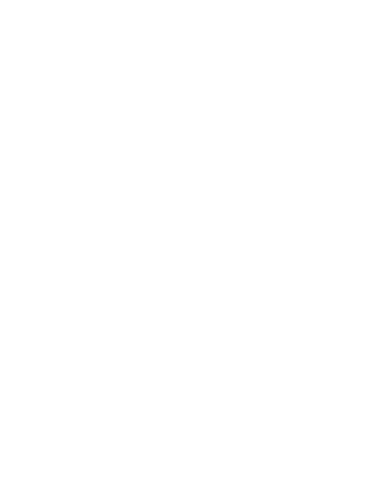
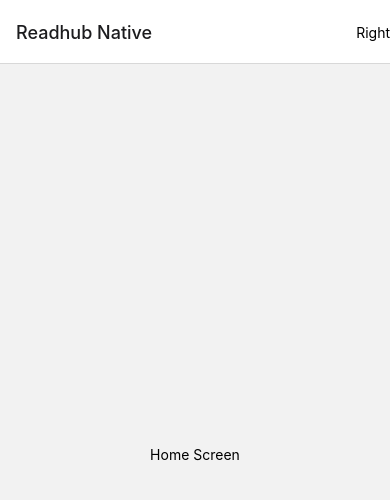
Before and after one commit to shensven/Readhub-RN, a React Native app: screen / in a window 390 px wide. Shown: the top 500 px of the page. Built offline with nearby package versions, Linux system fonts and the light colour scheme.

Commit message:
refactor: minor UI update

```diff
--- a/App.tsx
+++ b/App.tsx
@@ -1,7 +1,27 @@
 import React from 'react';
+import {NavigationContainer} from '@react-navigation/native';
+import {createNativeStackNavigator} from '@react-navigation/native-stack';
+import Home from './src/screens/Home';
+import HomeRight from './src/headers/HomeRight';
+
+const Stack = createNativeStackNavigator();
 
 const App: React.FC = () => {
-  return null;
+  return (
+    <NavigationContainer
+      onReady={() => console.log('NavigationContainer Ready')}>
+      <Stack.Navigator>
+        <Stack.Screen
+          name="Readhub Native"
+          component={Home}
+          options={{
+            headerTitleAlign: 'left',
+            headerRight: () => <HomeRight />,
+          }}
+        />
+      </Stack.Navigator>
+    </NavigationContainer>
+  );
 };
 
 export default App;
--- /dev/null
+++ b/src/headers/HomeRight.tsx
@@ -0,0 +1,8 @@
+import React from 'react';
+import {Text} from 'react-native';
+
+const HomeRight: React.FC = () => {
+  return <Text>Right</Text>;
+};
+
+export default HomeRight;
--- /dev/null
+++ b/src/screens/Home.tsx
@@ -0,0 +1,12 @@
+import {View, Text} from 'react-native';
+import React from 'react';
+
+const Home: React.FC = () => {
+  return (
+    <View style={{flex: 1, alignItems: 'center', justifyContent: 'center'}}>
+      <Text>Home Screen</Text>
+    </View>
+  );
+};
+
+export default Home;
```
